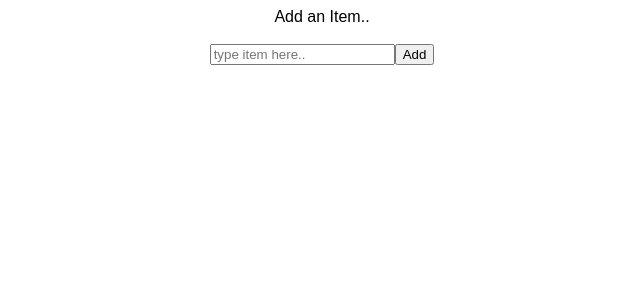
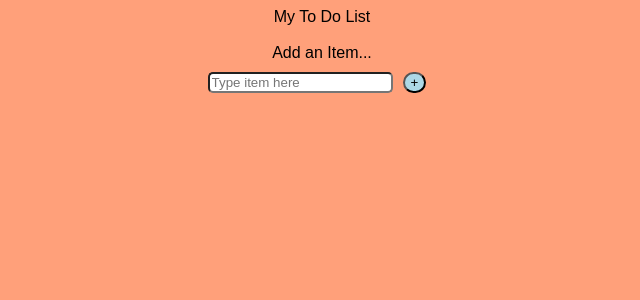
Before and after one commit to atssini23/ToDoList_React, a React (Create React App) app: page / in a window 1280 px wide. Shown: the top 300 px of the page, without its empty margins (318-958 px from the left). Built offline with nearby package versions, Linux system fonts and the light colour scheme.

Commit message:
CSS
css edit still trying to add more

```diff
--- a/package.json
+++ b/package.json
@@ -5,6 +5,7 @@
   "keywords": [],
   "main": "src/index.js",
   "dependencies": {
+    "bootstrap": "4.4.1",
     "react": "16.12.0",
     "react-dom": "16.12.0",
     "react-scripts": "3.0.1",
--- a/src/App.js
+++ b/src/App.js
@@ -49,21 +49,30 @@ class App extends Component {
   render() {
     return (
       <div className="App">
-        <div>Add an Item..</div>
+        <div id="title">My To Do List</div>
         <br />
+        <div>Add an Item...</div>
+
         <input
           type="text"
-          placeholder="type item here.."
+          placeholder="Type item here"
           onChange={e => this.updateInput("newItem", e.target.value)}
         />
-        <button onClick={() => this.addItem()}>Add</button>
-        <br />
-        <ul>
+        <button
+          button
+          type="button"
+          class="btn btn-primary"
+          onClick={() => this.addItem()}
+        >
+          +
+        </button>
+
+        <ul class="list">
           {this.state.list.map(item => {
             return (
               <li key={item.id}>
                 {item.value}
-                <button onClick={() => this.deleteItem(item.id)}>X</button>
+                <button onClick={() => this.deleteItem(item.id)}>x</button>
               </li>
             );
           })}
--- a/src/styles.css
+++ b/src/styles.css
@@ -1,4 +1,25 @@
 .App {
   font-family: sans-serif;
   text-align: center;
+  font-family: "Montserrat", sans-serif;
 }
+
+body {
+  background: lightsalmon;
+}
+
+button {
+  background: lightblue;
+  border-radius: 25px;
+  margin: 10px;
+}
+
+add-btn {
+  background: lightgreen;
+  width: 40px;
+  height: 40px;
+}
+
+input {
+  border-radius: 5px;
+}
```
